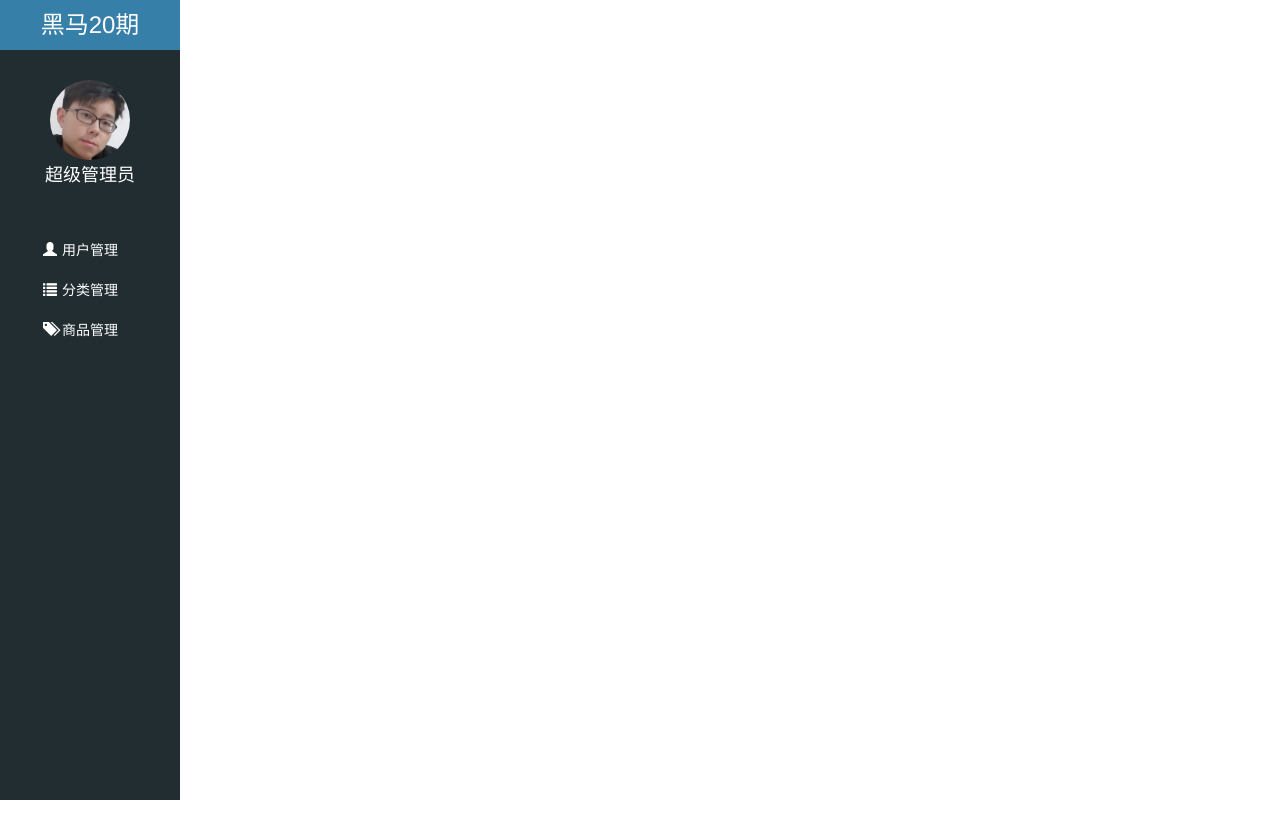
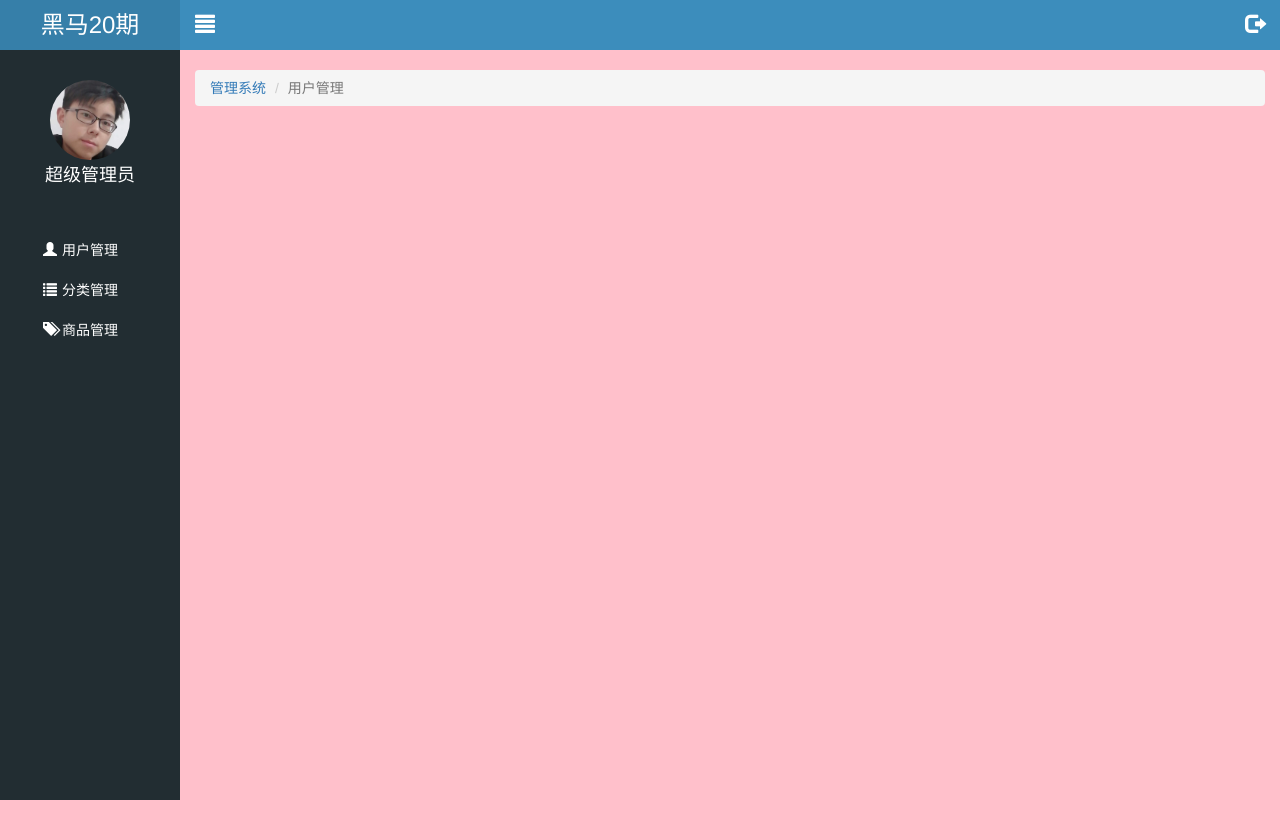
Before and after one commit to JepsonGithub/letao_SH20, a website: page public/back/index.html in a window 1280 px wide. Before the commit the page ends 800 px from the top, so only its background shows below. Drawn offline with Linux system fonts and the light colour scheme.

Commit message:
整体静态布局完成

```diff
--- a/public/back/css/common.css
+++ b/public/back/css/common.css
@@ -42,6 +42,7 @@ ul {
   position: fixed;
   left: 0;
   top: 0;
+  z-index: 999;
 }
 .lt_aside .brand {
   width: 180px;
@@ -94,3 +95,36 @@ ul {
   padding-left: 60px;
 }
 /* .lt_aside 结束 */
+
+
+/* lt_main 开始 */
+.lt_main {
+  min-height: 1000px;
+  background-color: pink;
+  padding-left: 180px;
+  padding-top: 50px;
+}
+
+.lt_topbar {
+  height: 50px;
+  width: 100%;
+  background-color: #3C8DBC;
+  position: fixed;
+  left: 0;
+  top: 0;
+  padding-left: 180px;
+}
+.lt_topbar a {
+  width: 50px;
+  height: 50px;
+  line-height: 50px;
+  color: #fff;
+  font-size: 20px;
+  text-align: center;
+}
+.lt_main .breadcrumb {
+  margin-top: 20px;
+}
+
+
+/* lt_main 结束 */
--- a/public/back/index.html
+++ b/public/back/index.html
@@ -41,6 +41,34 @@
 </div>
 
 
+<!-- 乐淘主体 -->
+<div class="lt_main">
+
+  <!-- lt_topbar -->
+  <div class="lt_topbar">
+    <a href="javascript:;" class="pull-left">
+      <i class="glyphicon glyphicon-align-justify"></i>
+    </a>
+    <a href="javascript:;" class="pull-right">
+      <i class="glyphicon glyphicon-log-out"></i>
+    </a>
+  </div>
+
+  <!-- 希望有一个容器, 可以撑满父容器, 会自动宽度100%, 会自己添加一个 15px内边距 -->
+  <div class="container-fluid">
+
+    <!-- 路径导航 -->
+    <ol class="breadcrumb">
+      <li><a href="#">管理系统 </a></li>
+      <li class="active">用户管理</li>
+    </ol>
+
+  </div>
+
+
+</div>
+
+
 
 
 
```
